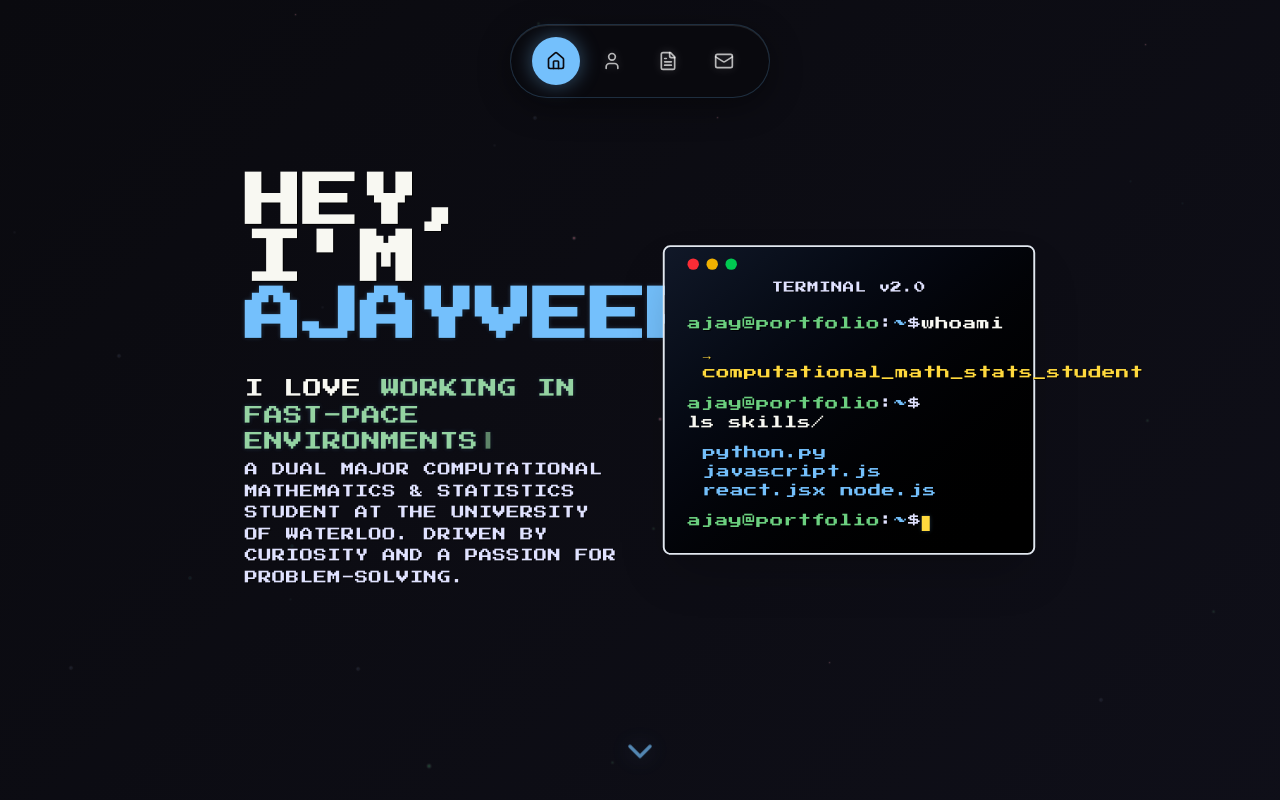
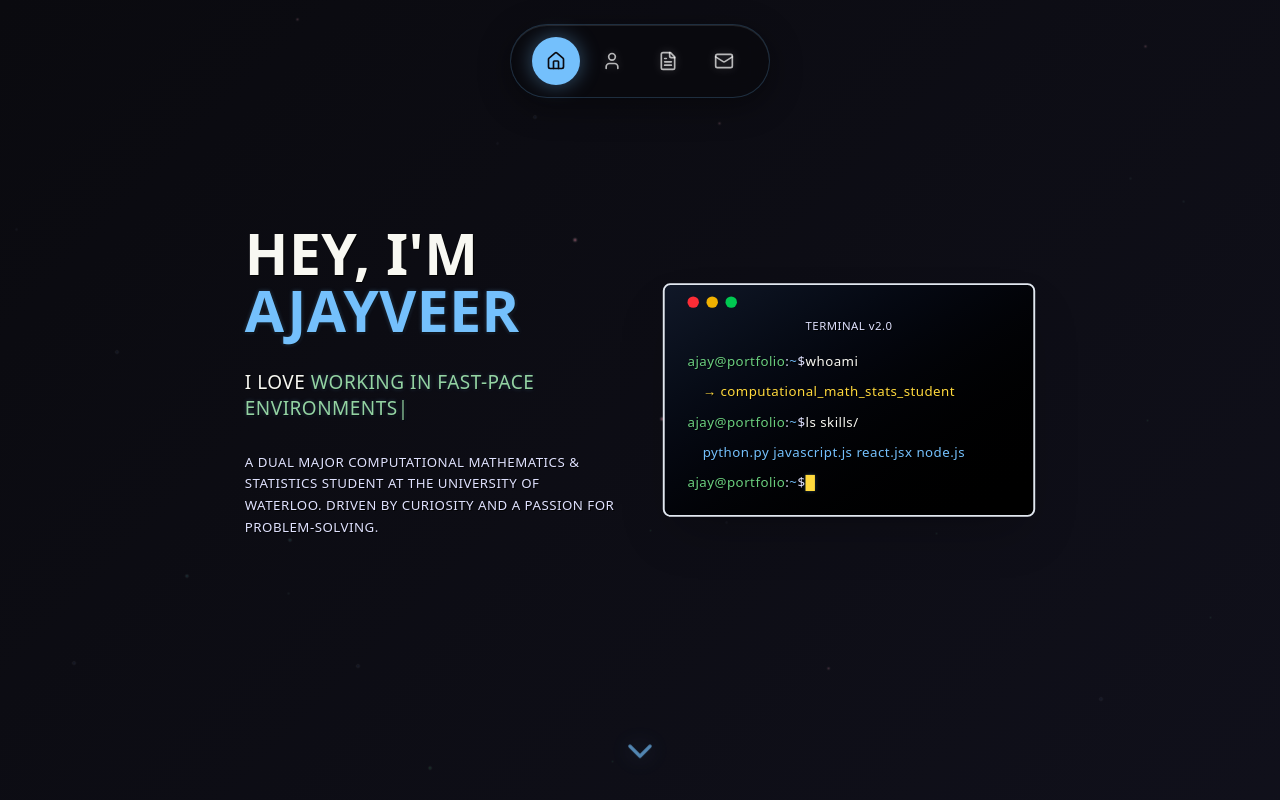
Before and after one commit to ajvsandhu/ajay-web, a Next.js app in the folder ajay-portfolio/: page / in a window 1280 px wide. Shown: the top 800 px of the page. Built offline with nearby package versions, Linux system fonts and the light colour scheme.

Commit message:
fix: replace direct font import with variable reference for Press Start 2P and update layout className

```diff
--- a/ajay-portfolio/src/app/globals.css
+++ b/ajay-portfolio/src/app/globals.css
@@ -1,4 +1,3 @@
-@import url('https://fonts.googleapis.com/css2?family=Press+Start+2P&display=swap');
 @import "tailwindcss";
 
 /* ========================================
@@ -56,7 +55,7 @@
   --radius: 0px;
 
   /* Typography */
-  --font-pixel: 'Press Start 2P', monospace;
+  --font-pixel: var(--font-press-start), monospace;
   --font-size-xs: 8px;
   --font-size-sm: 10px;
   --font-size-base: 12px;
--- a/ajay-portfolio/src/app/layout.tsx
+++ b/ajay-portfolio/src/app/layout.tsx
@@ -1,5 +1,5 @@
 import type { Metadata, Viewport } from "next";
-import { Geist, Geist_Mono } from "next/font/google";
+import { Geist, Geist_Mono, Press_Start_2P } from "next/font/google";
 import "./globals.css";
 import { PageTransitionProvider } from "@/components/ui/page-transition-provider";
 
@@ -10,6 +10,12 @@ const geistSans = Geist({
 
 const geistMono = Geist_Mono({
   variable: "--font-geist-mono",
+  subsets: ["latin"],
+});
+
+const pressStart = Press_Start_2P({
+  variable: "--font-press-start",
+  weight: "400",
   subsets: ["latin"],
 });
 
@@ -83,7 +89,7 @@ export default function RootLayout({
         <meta name="twitter:image" content="https://ajayveersandhu.com/ajayshot.jpg" />
       </head>
       <body
-        className={`${geistSans.variable} ${geistMono.variable} antialiased`}
+        className={`${geistSans.variable} ${geistMono.variable} ${pressStart.variable} antialiased`}
       >
         <PageTransitionProvider>
           {children}
```
